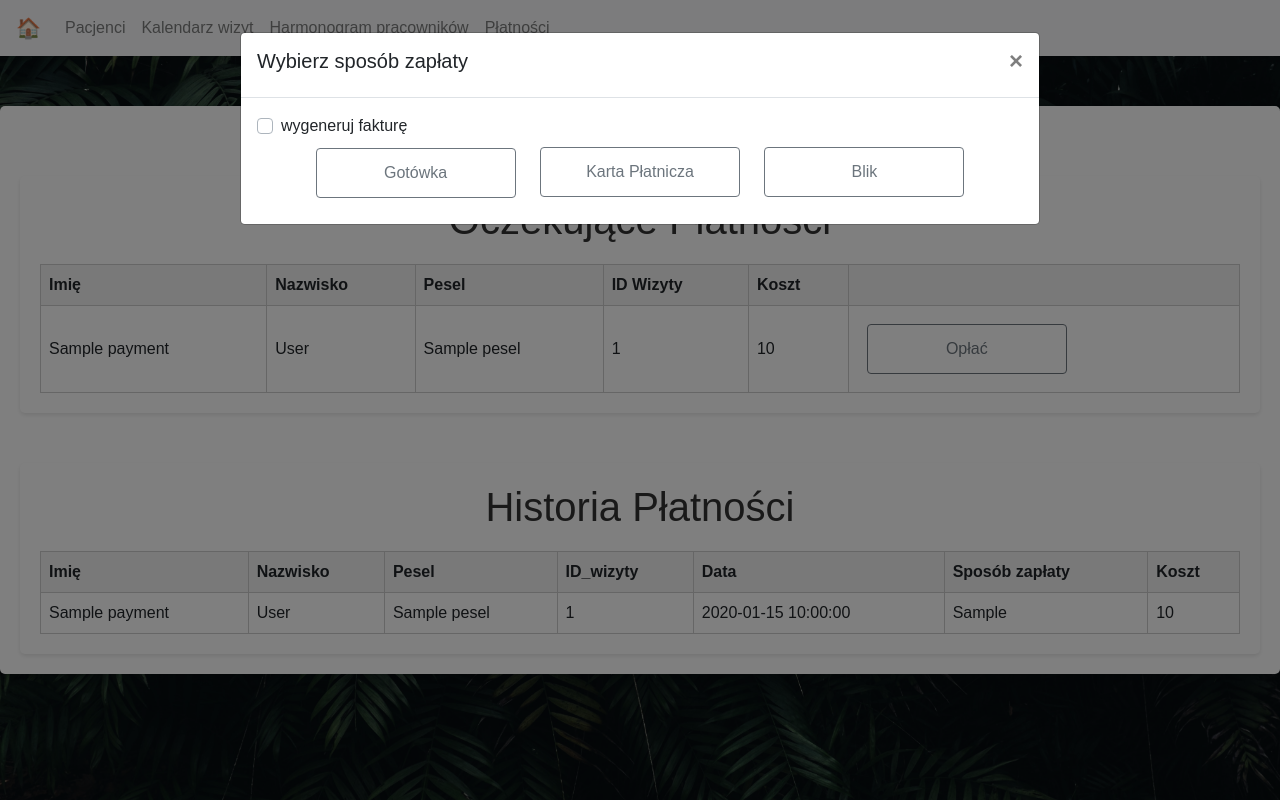
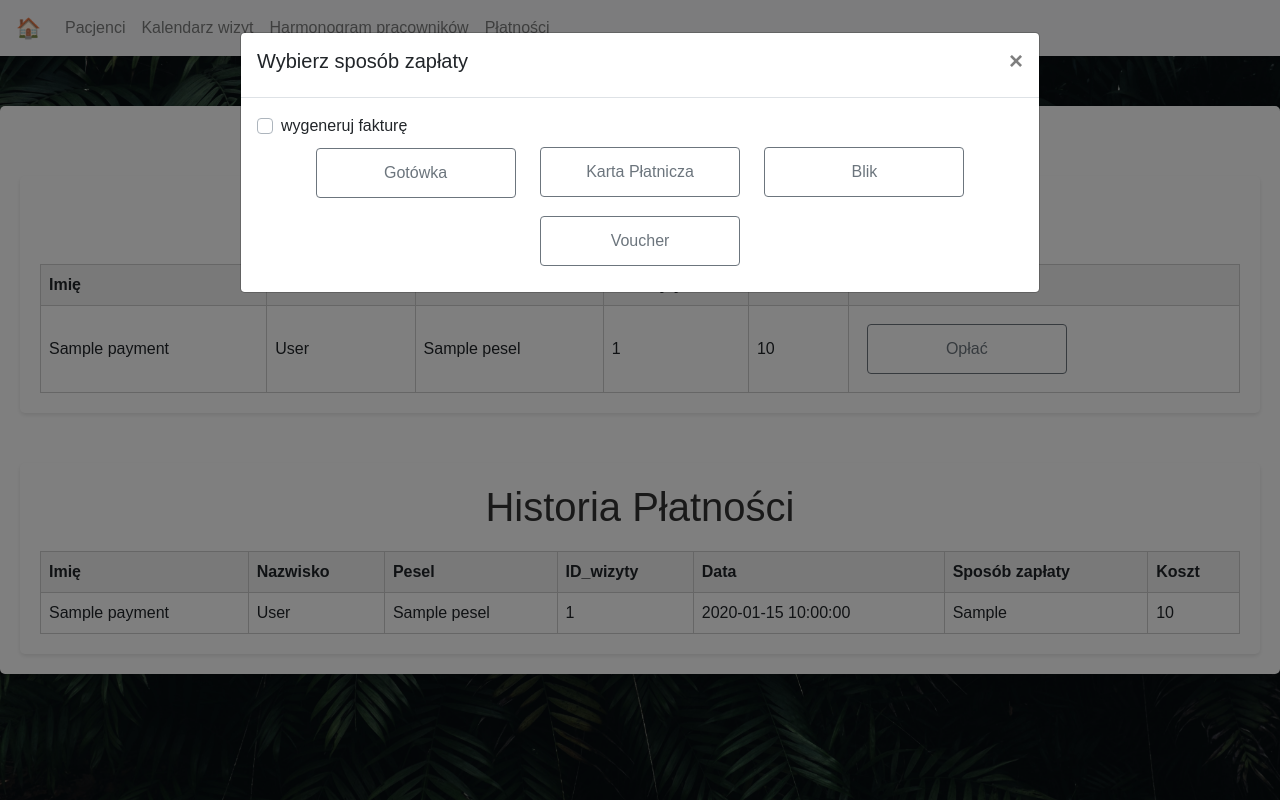
Before and after one commit to kowalczyk-j/vet-clinic-web-app, a Flask app: template project/templates/payments.html in a window 1280 px wide, after a click on "Opłać". Run offline with Flask 3, Linux system fonts and the light colour scheme; the template is opened without the code that fills it: most values are stand-ins (such as "Sample title", 1, 10 or a date in 2020); parts of the project's set-up code (start-up, migrations or seed data) failed here and were passed over; some libraries are stand-ins or nearby versions.

Commit message:
added voucher button

```diff
--- a/project/templates/payments.html
+++ b/project/templates/payments.html
@@ -78,6 +78,7 @@
                         <button class="button-personalized btn btn-block btn-outline-secondary" type="submit">Gotówka</button>
                         <button class="button-personalized btn btn-block btn-outline-secondary" type="submit">Karta Płatnicza</button>
                         <button class="button-personalized btn btn-block btn-outline-secondary" type="submit">Blik</button>
+                        <button class="button-personalized btn btn-block btn-outline-secondary" type="submit">Voucher</button>
                     </div>
                 </div>
             </div>
```
